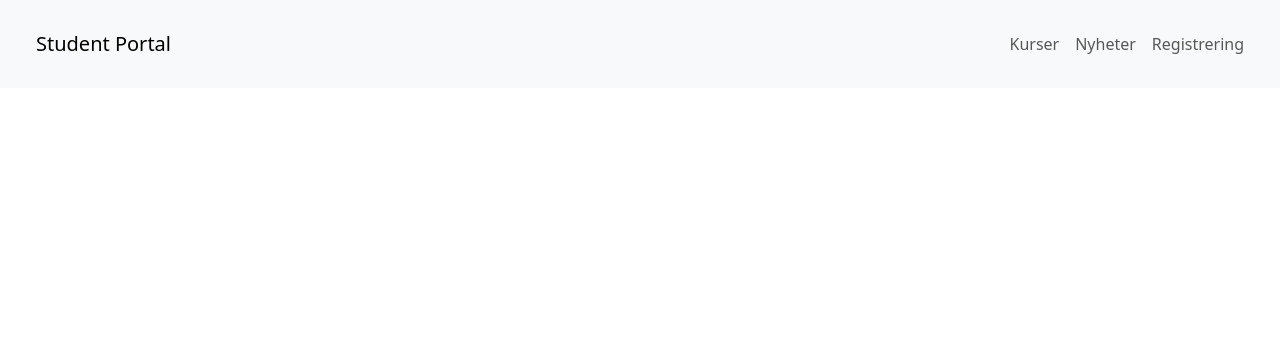
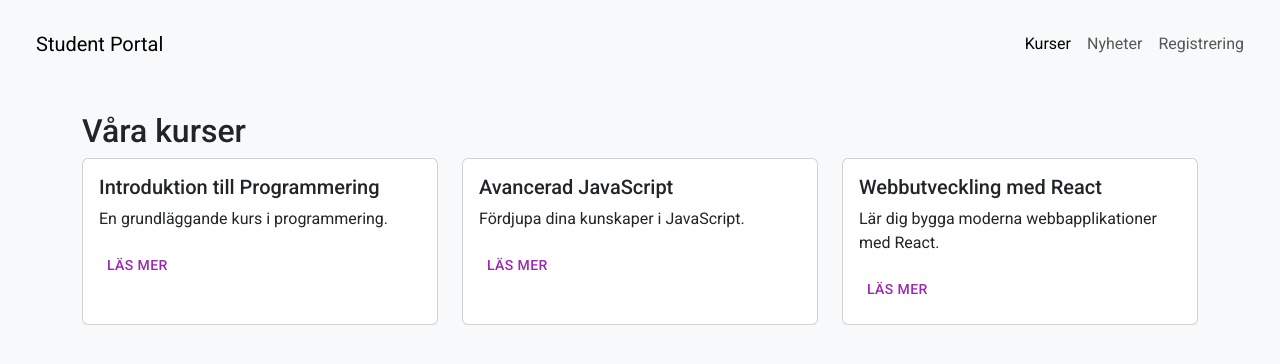
Before and after one commit to JoseRaul-TR/student-portal, a React (Vite) app: page /courses in a window 1280 px wide. Before the commit this address had no page. Shown: the top 364 px of the page. Built offline with nearby package versions, Linux system fonts and the light colour scheme.

Commit message:
add course component with course details and Material UI

```diff
--- a/package.json
+++ b/package.json
@@ -10,6 +10,10 @@
     "preview": "vite preview"
   },
   "dependencies": {
+    "@emotion/react": "^11.14.0",
+    "@emotion/styled": "^11.14.0",
+    "@fontsource/roboto": "^5.2.5",
+    "@mui/material": "^7.1.1",
     "@popperjs/core": "^2.11.8",
     "bootstrap": "^5.3.6",
     "react": "^19.1.0",
--- a/src/App.css
+++ b/src/App.css
@@ -2,4 +2,5 @@
   margin: 0;
   border: 0;
   box-sizing: border-box;
+  font-family: Roboto;
 }
--- a/src/App.jsx
+++ b/src/App.jsx
@@ -1,28 +1,37 @@
-import React from 'react';
-import './App.css';
-import { Routes, Route } from 'react-router-dom';
-import Navbar from './components/Navbar';
-import Home from './pages/Home';
-import Courses from './pages/Courses';
-import News from './pages/News';
-import Register from './pages/Register';
+import React from "react";
+import "./App.css";
+import { Routes, Route } from "react-router-dom";
+import Navbar from "./components/Navbar";
+import Home from "./pages/Home";
+import Courses from "./pages/Courses";
+import News from "./pages/News";
+import Register from "./pages/Register";
+import CourseDetails from "./pages/CourseDetails";
 
 function App() {
-
   return (
-    <div  className='bg-light text-dark'>
+    <div className="bg-light text-dark d-flex flex-column vh-100">
       <Navbar />
-
-      <Routes>
-        <Route path='/' element={<Home />} />
-        <Route path='/kurser' element={<Courses />} />
-        <Route path='/nyheter' element={<News />} />
-        <Route path='/registrering' element={<Register />} />
-        <Route path='*' element={<div className=''><h2>404 - Sidan kunde inte hittas</h2></div>} /> {/* Wrong URL route */}
-      </Routes>
-
+      <div className="container mt-4">
+        <Routes>
+          <Route path="/" element={<Home />} />
+          <Route path="/courses" element={<Courses />} />
+          <Route path="courses/:id" element={<CourseDetails/>} />
+          <Route path="/news" element={<News />} />
+          <Route path="/registration" element={<Register />} />
+          {/* Route -> wrong URL */}
+          <Route
+            path="*"
+            element={
+              <div className="">
+                <h2>404 - Sidan hittades inte</h2>
+              </div>
+            }
+          />
+        </Routes>
+      </div>
     </div>
-  )
+  );
 }
 
 export default App;
--- a/src/components/Navbar.jsx
+++ b/src/components/Navbar.jsx
@@ -3,7 +3,7 @@ import { Link, NavLink } from "react-router-dom";
 
 export default function Navbar() {
   return (
-    <nav className="navbar navbar-light bg-light p-3 p-md-4 fixed-top">
+    <nav className="navbar navbar-light bg-light p-3 p-md-4">
       <div className="container-fluid d-flex justify-content-between align-items-center">
         <Link className="navbar-brand" to="/">
           Student Portal
@@ -25,17 +25,17 @@ export default function Navbar() {
         {/* Horizontal Navigation for Desktop (visible from md breakpoint and up)*/}
         <ul className="navbar-nav flex-row d-none d-md-flex ms-auto">
           <li className="nav-item me-3">
-            <NavLink className="nav-link" to="/kurser">
+            <NavLink className="nav-link" to="/courses">
               Kurser
             </NavLink>
           </li>
           <li className="nav-item me-3">
-            <NavLink className="nav-link" to="/nyheter">
+            <NavLink className="nav-link" to="/news">
               Nyheter
             </NavLink>
           </li>
           <li className="nav-item">
-            <NavLink className="nav-link" to="/registrering">
+            <NavLink className="nav-link" to="/registration">
               Registrering
             </NavLink>
           </li>
@@ -64,17 +64,17 @@ export default function Navbar() {
             {/* Navigation links inside the offcanvas.*/}
             <ul className="navbar-nav justify-content-center align-items-center flex-grow-1 pe-3">
               <li className="nav-item">
-                <NavLink className="nav-link" to="/kurser">
+                <NavLink className="nav-link" to="/courses">
                   Kurser
                 </NavLink>
               </li>
               <li className="nav-item">
-                <NavLink className="nav-link" to="/nyheter">
+                <NavLink className="nav-link" to="/news">
                   Nyheter
                 </NavLink>
               </li>
               <li className="nav-item">
-                <NavLink className="nav-link" to="/registrering">
+                <NavLink className="nav-link" to="/registration">
                   Registrering
                 </NavLink>
               </li>
--- a/src/main.jsx
+++ b/src/main.jsx
@@ -4,6 +4,11 @@ import App from "./App";
 import { BrowserRouter } from "react-router-dom";
 import 'bootstrap/dist/css/bootstrap.min.css';
 import 'bootstrap/dist/js/bootstrap.bundle.min.js';
+import '@fontsource/roboto/300.css';
+import '@fontsource/roboto/400.css';
+import '@fontsource/roboto/500.css';
+import '@fontsource/roboto/700.css';
+
 
 ReactDOM.createRoot(document.getElementById("root")).render(
   <React.StrictMode>
--- a/src/pages/CourseDetails.jsx
+++ b/src/pages/CourseDetails.jsx
@@ -0,0 +1,43 @@
+import React from "react";
+import { useParams } from "react-router-dom";
+
+const coursesData = [
+  {
+    id: 1,
+    name: "Introduktion till Programmering",
+    description: "En grundläggande kurs i programmering.",
+    details:
+      "Denna kurs ger en introduktion till grundläggande programmeringskoncept såsom variabler, loopar och funktioner. Inga förkunskaper krävs.",
+  },
+  {
+    id: 2,
+    name: "Avancerad JavaScript",
+    description: "Fördjupa dina kunskaper i JavaScript.",
+    details:
+      "Denna kurs fokuserar på avancerade JavaScript-koncept som asynkron programmering, closures, prototyper och ES6+ funktioner.",
+  },
+  {
+    id: 3,
+    name: "Webbutveckling med React",
+    description: "Lär dig bygga moderna webbapplikationer med React.",
+    details:
+      "I denna kurs lär du dig att bygga dynamiska och interaktiva användargränssnitt med React. Vi går igenom komponenter, state, props och routing.",
+  },
+];
+
+export default function CourseDetails() {
+    const { id } = useParams();
+    const course = coursesData.find((c) => c.id === parseInt(id));
+
+    if (!course) {
+        return <div>Kursen hittades inte.</div>
+    }
+
+    return (
+        <div>
+            <h2>{course.name}</h2>
+            <p>{course.description}</p>
+            {course.details && <p>Detaljer: {course.details}</p>}
+        </div>
+    );
+}
--- a/src/pages/Courses.jsx
+++ b/src/pages/Courses.jsx
@@ -1,10 +1,53 @@
-import React from "react";
+import { Link } from "react-router-dom";
+import * as React from "react";
+import Stack from "@mui/material/Stack";
+import Button from "@mui/material/Button";
+
+const coursesData = [
+  {
+    id: 1,
+    name: "Introduktion till Programmering",
+    description: "En grundläggande kurs i programmering.",
+  },
+  {
+    id: 2,
+    name: "Avancerad JavaScript",
+    description: "Fördjupa dina kunskaper i JavaScript.",
+  },
+  {
+    id: 3,
+    name: "Webbutveckling med React",
+    description: "Lär dig bygga moderna webbapplikationer med React.",
+  },
+];
 
 export default function Courses() {
-    return (
-        <div className="">
-            <h2>Våra kurser</h2>
-            <p>Utforska vårt breda utbud av kurser.</p>
-        </div>
-    );
+  return (
+    <>
+      <h2>Våra kurser</h2>
+      <div className="row row-cols-1 row-cols-md-3 g-4">
+        {coursesData.map((course) => (
+          <div className="col" key={course.id}>
+            <div className="card h-100">
+              <div className="card-body">
+                <h5 className="card-title">{course.name}</h5>
+                <p className="card-text">{course.description}</p>
+
+                <Stack spacing={2} direction="row">
+                  <Button
+                    component={Link}
+                    to={`/courses/${course.id}`}
+                    size="medium"
+                    color="secondary"
+                  >
+                    Läs mer
+                  </Button>
+                </Stack>
+              </div>
+            </div>
+          </div>
+        ))}
+      </div>
+    </>
+  );
 }
--- a/src/pages/Home.jsx
+++ b/src/pages/Home.jsx
@@ -2,9 +2,9 @@ import React from "react";
 
 export default function Home() {
   return (
-    <div className="">
-      <h2>Hemsida</h2>
-      <p>Väkommen till vår hemsida</p>
-    </div>
+      <div className="row col-md-12">
+        <h2>Hemsida</h2>
+        <p>Väkommen till vår hemsida</p>
+      </div>
   );
 }
```
Also changed, not shown: 1 other file (tests, documents, lock files or other folders).
